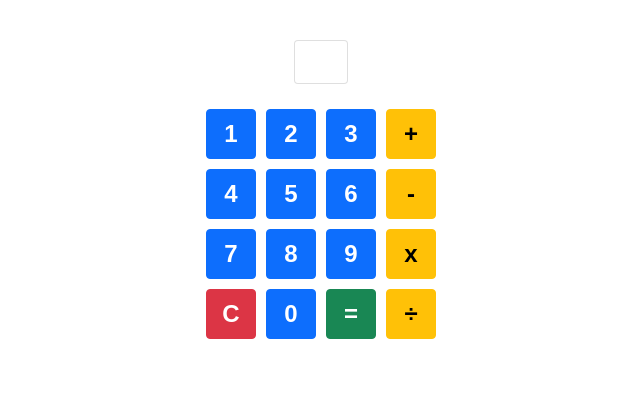
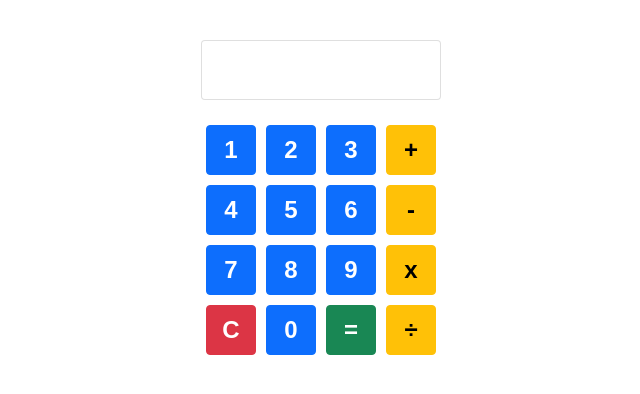
Before and after one commit to code-mma/calculator, a React (Create React App) app: page / in a window 1280 px wide. Shown: the top 394 px of the page, without its empty margins (319-959 px from the left). Built offline with nearby package versions, Linux system fonts and the light colour scheme.

Commit message:
Modify display card size

```diff
--- a/src/App.css
+++ b/src/App.css
@@ -12,8 +12,7 @@ body {
   align-items: center;
 }
 
-.display-container {
-  border: 1px solid rgb(0, 0, 0);
+.card {
   height: 60px;
   width: 240px;
 }
```
